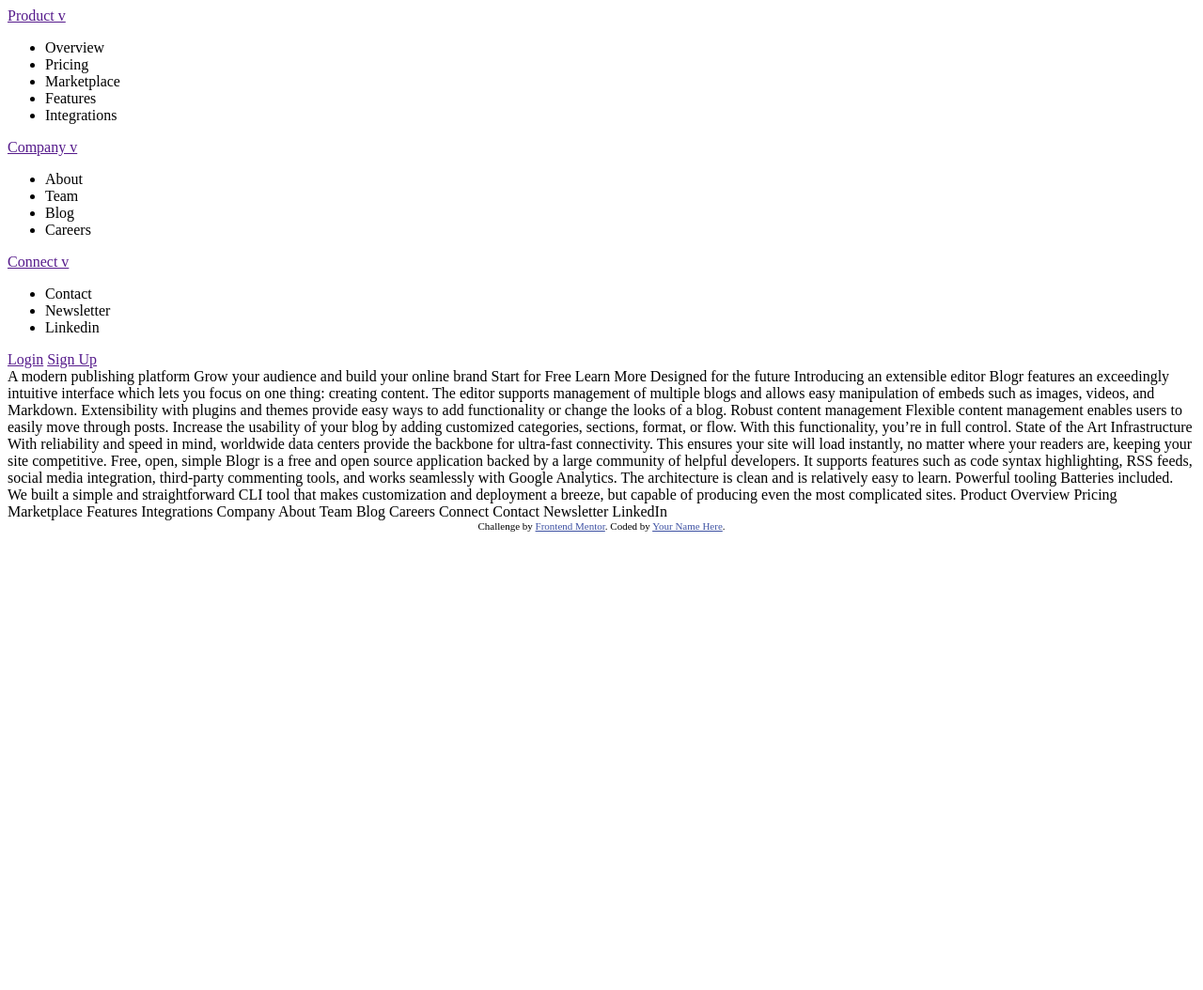
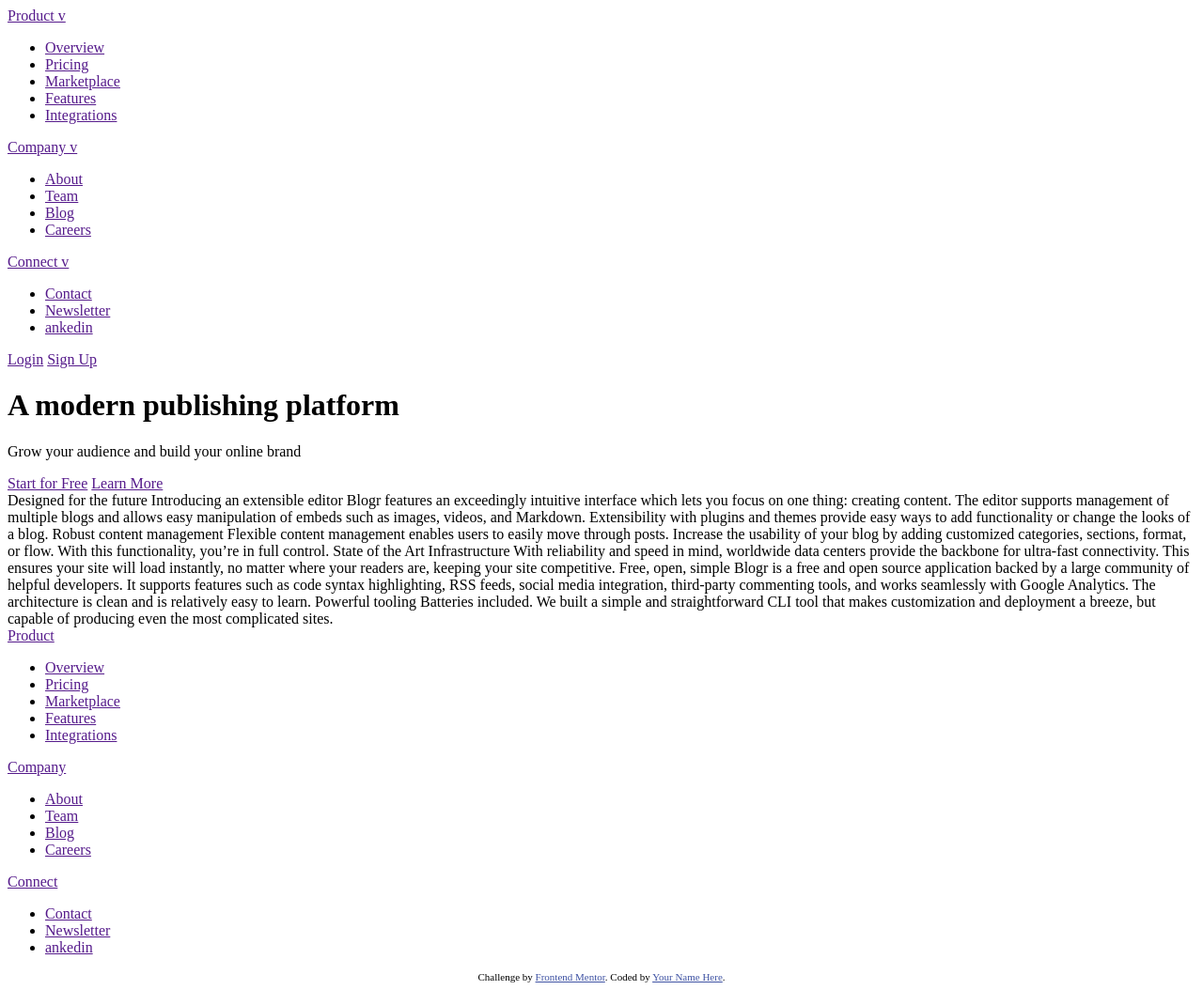
Before and after one commit to treymeetsworld/blogr-landing-page, a plain HTML site: page index.html in a window 1280 px wide. Shown: the whole page at 94% size. Before the commit the page ends 800 px from the top, so only its background shows below. Drawn offline with Linux system fonts and the light colour scheme.

Commit message:
add footer

```diff
--- a/index.html
+++ b/index.html
@@ -15,32 +15,33 @@
   </style>
 </head>
 <body>
+  <div class="head-container">
     <div class="nav">
       <div>
         <a href="">Product v</a>
         <ul>
-        <li>Overview</li>
-        <li>Pricing</li>
-        <li>Marketplace</li>
-        <li>Features</li>
-        <li>Integrations</li>
+          <li><a href="">Overview</a></li>
+          <li><a href="">Pricing</a></li>
+          <li><a href="">Marketplace</a></li>
+          <li><a href="">Features</a></li><li>
+    <a href="">Integrations</a></li>
         </ul>
       </div>
       <div>
         <a href="">Company v</a>
         <ul>
-        <li>About</li>
-        <li>Team</li>
-        <li>Blog</li>
-        <li>Careers</li>
+          <li><a href="">About</a></li>
+          <li><a href="">Team</a></li>
+          <li><a href="">Blog</a></li>
+          <li><a href="">Careers</a></li>
         </ul>
       </div>
       <div>
         <a href="">Connect v</a>
         <ul>
-        <li>Contact</li>
-        <li>Newsletter</li>
-        <li>Linkedin</li>
+          <li><a href="">Contact</a></li>
+          <li><a href="">Newsletter</a></li>
+          <li><a href="">ankedin</a></li>
         </ul>
       </div>
       <div>
@@ -48,12 +49,18 @@
         <a href="">Sign Up</a>
       </div>
     </div>
+    <div class="hero">
+      <div>
+        <h1>A modern publishing platform</h1>
+        <p>Grow your audience and build your online brand</p>
+      </div>
+      <div>
+        <a href="">Start for Free</a>
+        <a href="">Learn More</a>
+      </div>
+    </div>
+  </div>
 
-  A modern publishing platform
-  Grow your audience and build your online brand
-
-  Start for Free
-  Learn More
 
   Designed for the future
 
@@ -79,28 +86,37 @@
   Powerful tooling
   Batteries included. We built a simple and straightforward CLI tool that makes customization and deployment a breeze, but
   capable of producing even the most complicated sites.
-
-  Product
-
-  Overview
-  Pricing
-  Marketplace
-  Features
-  Integrations
-
-  Company
-
-  About
-  Team
-  Blog
-  Careers
-
-  Connect
-
-  Contact
-  Newsletter
-  LinkedIn
-
+<div class="footer">
+  <div class="nav-footer">
+    <div>
+      <a href="">Product </a>
+      <ul>
+        <li><a href="">Overview</a></li>
+        <li><a href="">Pricing</a></li>
+        <li><a href="">Marketplace</a></li>
+        <li><a href="">Features</a></li><li>
+  <a href="">Integrations</a></li>
+      </ul>
+    </div>
+    <div>
+      <a href="">Company </a>
+      <ul>
+        <li><a href="">About</a></li>
+        <li><a href="">Team</a></li>
+        <li><a href="">Blog</a></li>
+        <li><a href="">Careers</a></li>
+      </ul>
+    </div>
+    <div>
+      <a href="">Connect </a>
+      <ul>
+        <li><a href="">Contact</a></li>
+        <li><a href="">Newsletter</a></li>
+        <li><a href="">ankedin</a></li>
+      </ul>
+    </div>
+  </div>
+</div>
   <div class="attribution">
     Challenge by <a href="https://www.frontendmentor.io?ref=challenge" target="_blank">Frontend Mentor</a>.
     Coded by <a href="#">Your Name Here</a>.
```
Also changed, not shown: style.css (deleted). Lines whose indentation alone changed are shown as unchanged.
